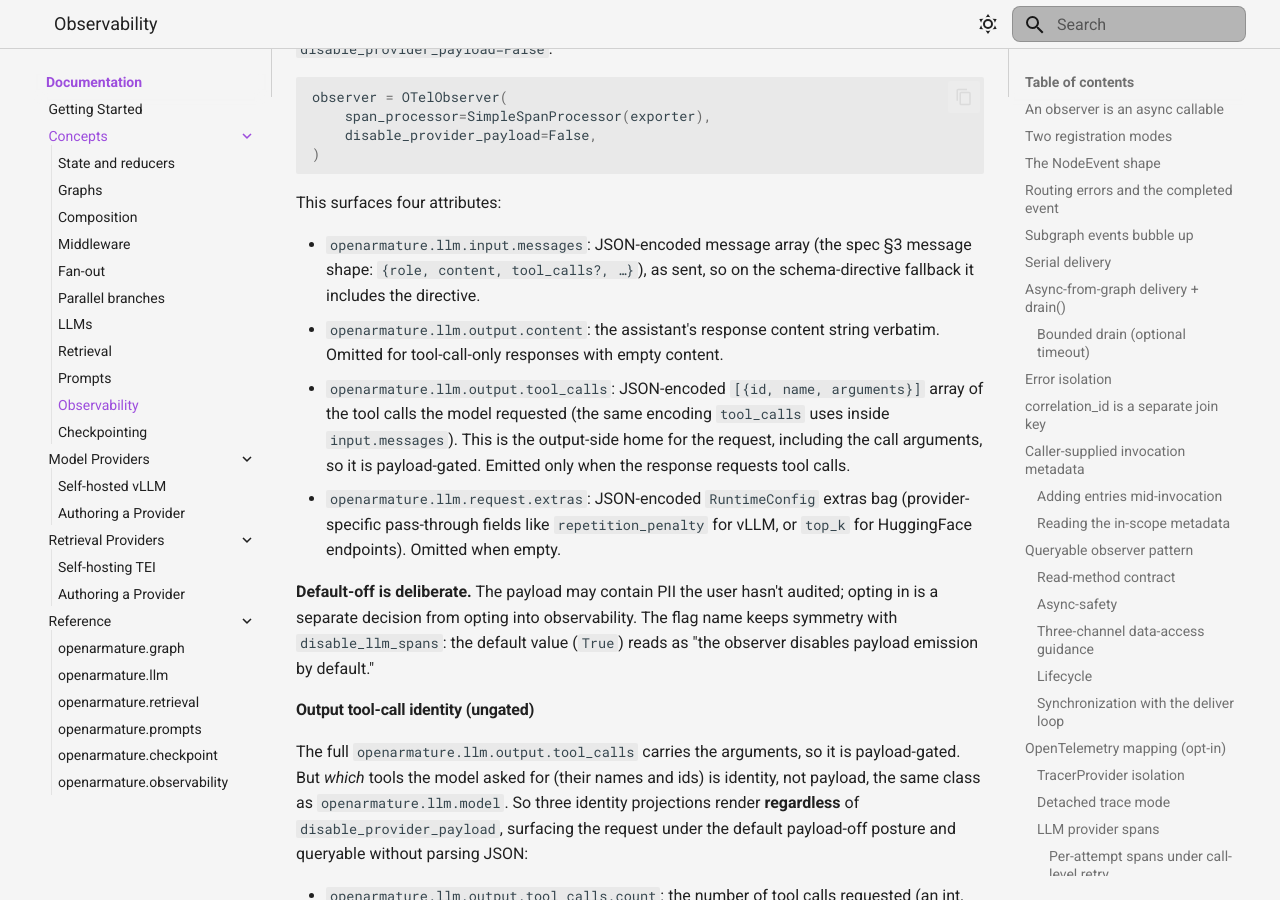
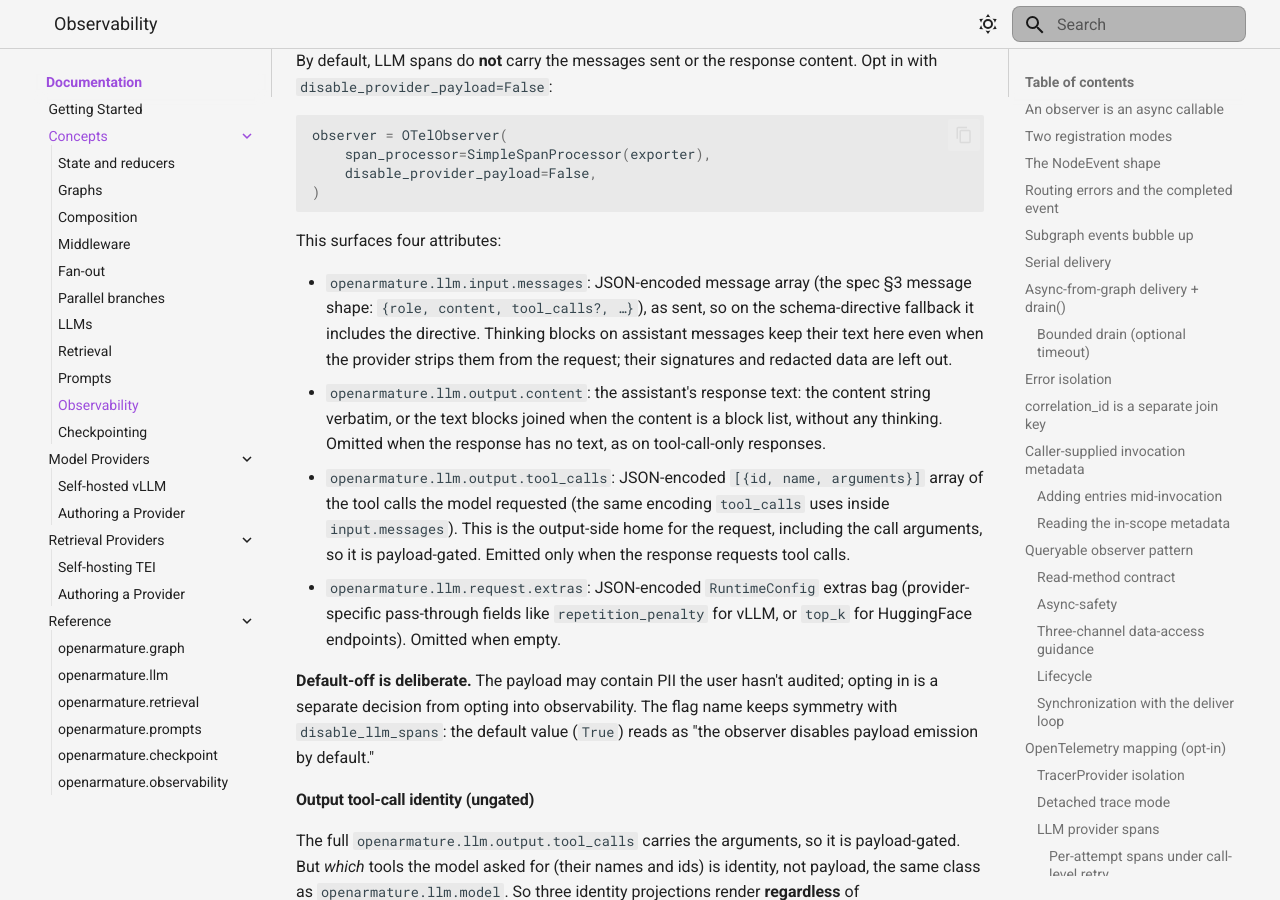
Before and after one commit to LunarCommand/openarmature-python, an MkDocs documentation site: the page built from docs/concepts/observability.md, in a window 1280 px wide and 900 px high, scrolled down 16205 px. Built offline with MkDocs 1.6.1 and Material for MkDocs 9.7.7, drawn with Linux system fonts in a browser that asks for light colours; some of the changed text lies outside the part shown.

Commit message:
Address review of thinking blocks
Mark proposal 0037 partial in conformance.toml: the thinking blocks
and the OpenAI strip ship, the Anthropic provider does not. The
deferral notes in both conformance harnesses now say the same.

Describe input_messages and output_content correctly for block lists
in the typed-event docs, the observability page and the Response
comment. Render assistant blocks with an exhaustive match, so a new
block type fails type-checking instead of being labelled redacted
thinking.

Narrow content in the docs, examples and pattern snippets the first
sweep missed, and move the content paragraph in non-obvious-shapes
below the finish_reason list it split.

```diff
--- a/conformance.toml
+++ b/conformance.toml
@@ -239,7 +239,9 @@ since = "0.10.0"
 
 # Spec v0.28.0-v0.31.0 (proposals 0037, 0039, 0040, 0041).
 [proposals."0037"]
-status = "not-yet"
+status = "partial"
+since = "0.18.0"
+note = "Anthropic Messages mapping, partly implemented. Done: thinking and redacted-thinking blocks on assistant messages (llm-provider 3.1.4 / 3.1.5), which the OpenAI mapping strips on send (8.1.1); fixture 043 runs. Missing: the 8.2 Anthropic provider itself (request, response, errors and structured output), so fixtures 033 to 042 stay deferred."
 
 [proposals."0039"]
 status = "implemented"
--- a/docs/concepts/observability.md
+++ b/docs/concepts/observability.md
@@ -802,9 +804,13 @@ This surfaces four attributes:
 - `openarmature.llm.input.messages`: JSON-encoded message array
   (the spec §3 message shape: `{role, content, tool_calls?, …}`), as
   sent, so on the schema-directive fallback it includes the directive.
+  Thinking blocks on assistant messages keep their text here even
+  when the provider strips them from the request; their signatures
+  and redacted data are left out.
 - `openarmature.llm.output.content`: the assistant's response
-  content string verbatim. Omitted for tool-call-only responses
-  with empty content.
+  text: the content string verbatim, or the text blocks joined when
+  the content is a block list, without any thinking. Omitted when
+  the response has no text, as on tool-call-only responses.
 - `openarmature.llm.output.tool_calls`: JSON-encoded `[{id, name,
   arguments}]` array of the tool calls the model requested (the same
   encoding `tool_calls` uses inside `input.messages`). This is the
```
Also changed, not shown: other parts of docs/concepts/observability.md (+3 -1 lines), docs/agent/non-obvious-shapes.md (+2 -2 lines), docs/patterns/session-as-checkpoint-resume.md (+3 -1 lines), src/openarmature/AGENTS.md (+6 -4 lines), src/openarmature/_patterns/session-as-checkpoint-resume.md (+3 -1 lines), 8 other files.
